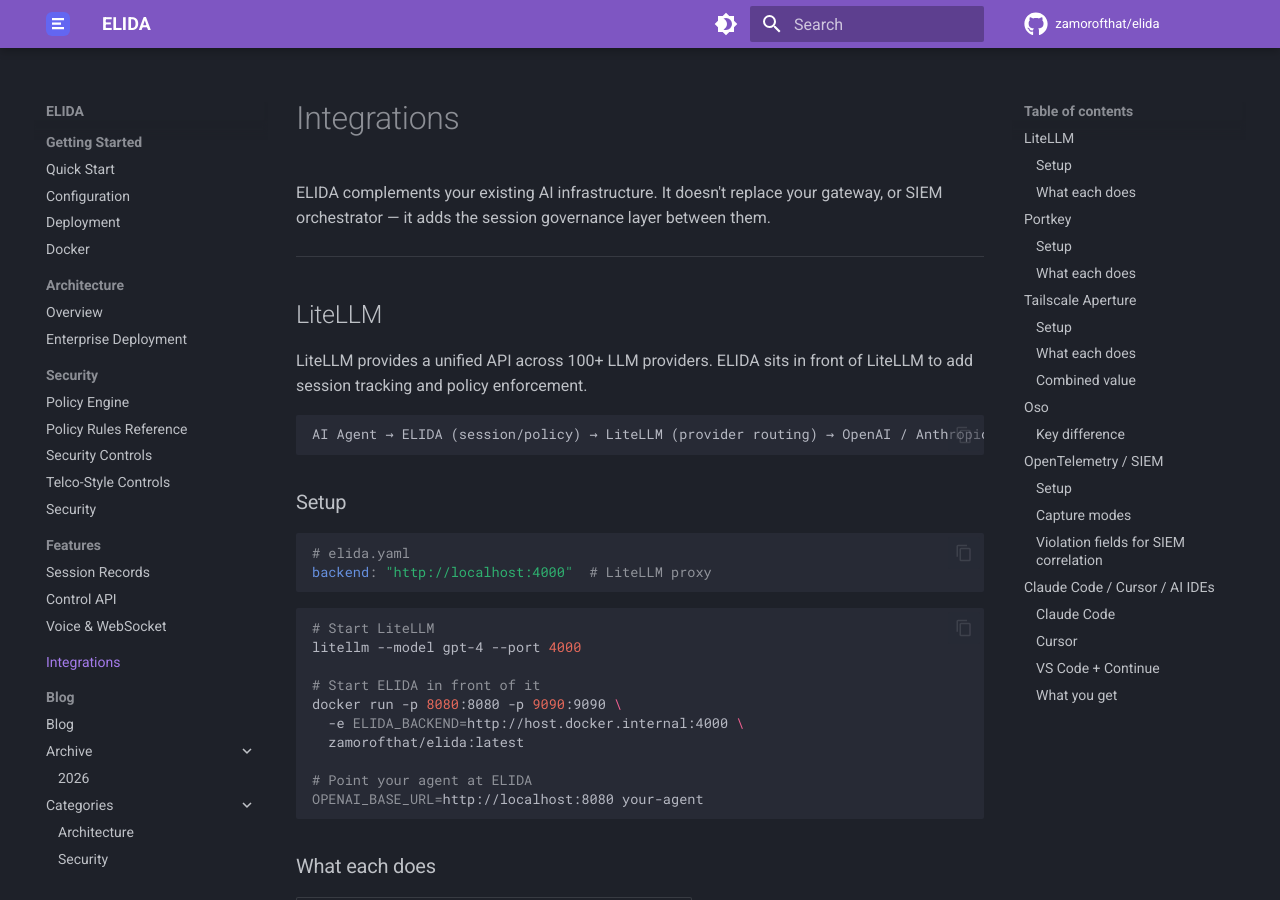
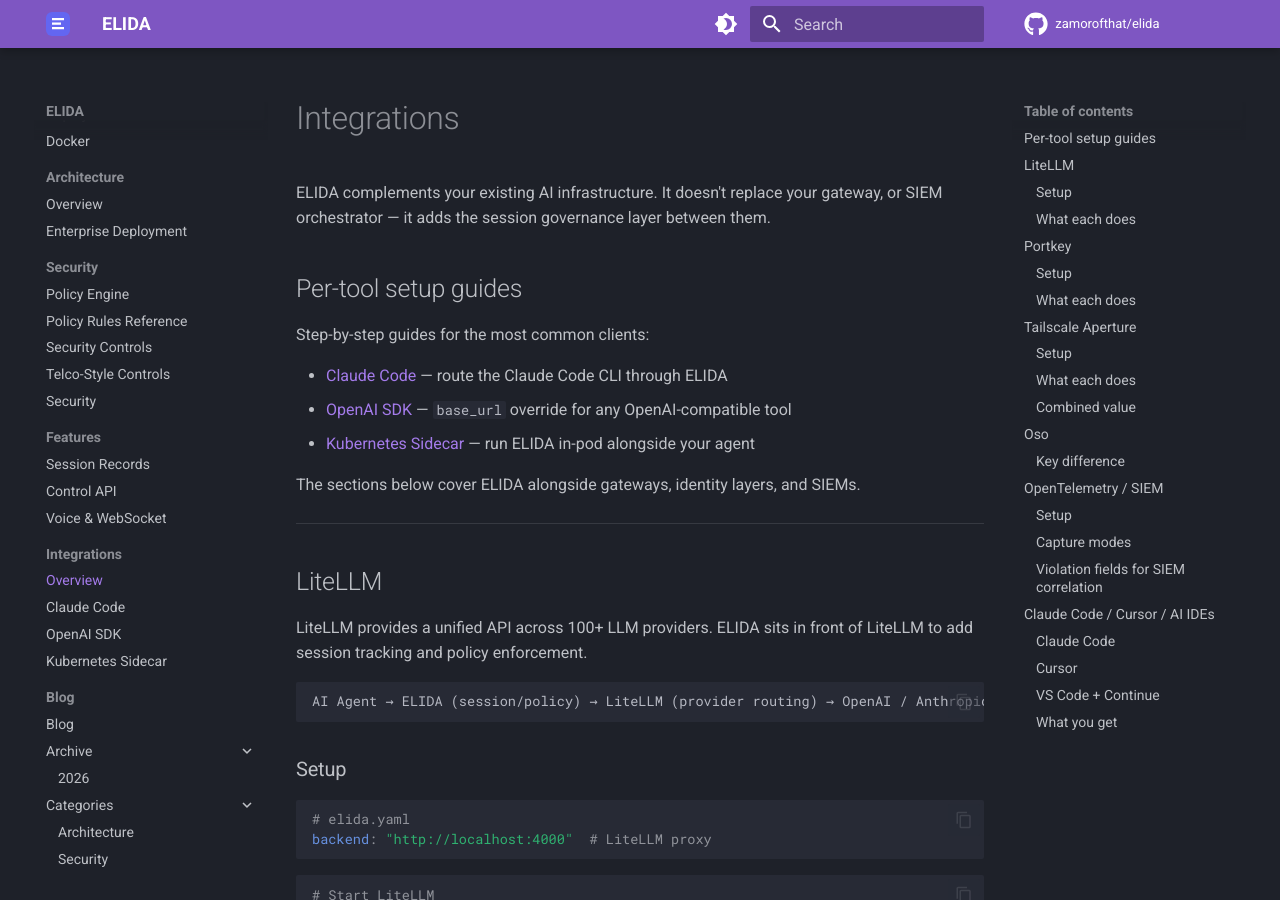
Before and after one commit to zamorofthat/elida, an MkDocs documentation site: the page built from docs/integrations.md, in a window 1280 px wide and 900 px high. Built offline with MkDocs 1.6.1 and Material for MkDocs 9.7.7, drawn with Linux system fonts in a browser that asks for light colours; comment, search, counter and statistics services are not loaded.

Commit message:
docs: wire up integration guides and SECURITY_LIMITATIONS links

```diff
--- a/docs/integrations.md
+++ b/docs/integrations.md
@@ -1,6 +1,16 @@
 # Integrations
 
 ELIDA complements your existing AI infrastructure. It doesn't replace your gateway, or SIEM orchestrator — it adds the session governance layer between them.
+
+## Per-tool setup guides
+
+Step-by-step guides for the most common clients:
+
+- [Claude Code](integrations/claude-code.md) — route the Claude Code CLI through ELIDA
+- [OpenAI SDK](integrations/openai-sdk.md) — `base_url` override for any OpenAI-compatible tool
+- [Kubernetes Sidecar](integrations/kubernetes-sidecar.md) — run ELIDA in-pod alongside your agent
+
+The sections below cover ELIDA alongside gateways, identity layers, and SIEMs.
 
 ---
 
--- a/mkdocs.yml
+++ b/mkdocs.yml
@@ -79,6 +79,10 @@
     - Session Records: session-records.md
     - Control API: api.md
     - Voice & WebSocket: voice.md
-  - Integrations: integrations.md
+  - Integrations:
+    - Overview: integrations.md
+    - Claude Code: integrations/claude-code.md
+    - OpenAI SDK: integrations/openai-sdk.md
+    - Kubernetes Sidecar: integrations/kubernetes-sidecar.md
   - Blog:
     - blog/index.md
```
Also changed, not shown: README.md (+1 -0 lines), docs/security.md (+4 -0 lines).
